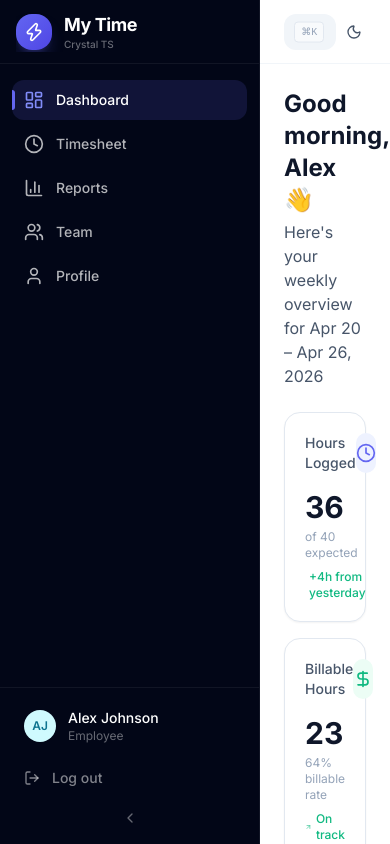
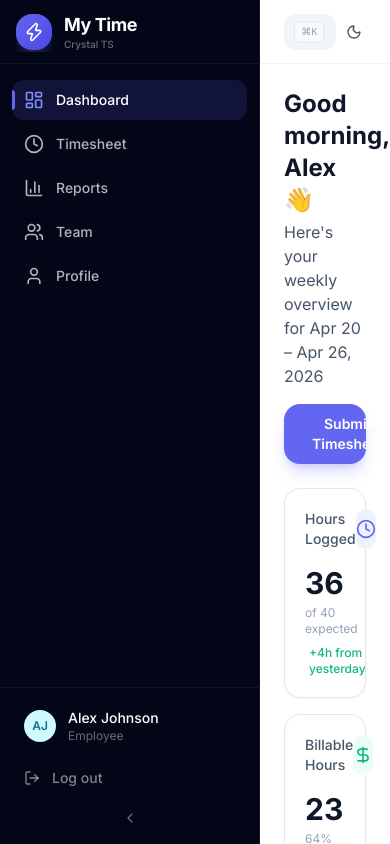
Before and after one commit to rvhacks/mytime-fe, a React (Vite) app: page /dashboard in a window 390 px wide. Both pictures are taken after a click on the button "Employee". Shown: the top 844 px of the page. Built offline with nearby package versions, Linux system fonts and the light colour scheme.

Commit message:
feat: add Submit Timesheet button next to dashboard greeting
- Button with Send icon navigates to /timesheet page
- Styled with brand color, shadow, hover/active effects
- Responsive: stacks below greeting on mobile, inline on desktop

```diff
--- a/src/pages/Dashboard.tsx
+++ b/src/pages/Dashboard.tsx
@@ -1,3 +1,4 @@
+import { useNavigate } from 'react-router-dom';
 import { motion } from 'framer-motion';
 import {
   Clock,
@@ -68,6 +69,7 @@ function getGreeting(): { text: string; emoji: string } {
 export default function Dashboard() {
   const { user } = useAuthStore();
   const greeting = getGreeting();
+  const navigate = useNavigate();
 
   const summaryCards = [
     {
@@ -120,13 +122,22 @@ export default function Dashboard() {
       className="space-y-6"
     >
       {/* Header */}
-      <motion.div variants={itemVariants}>
+      <motion.div variants={itemVariants} className="flex flex-col sm:flex-row sm:items-center sm:justify-between gap-4">
+        <div>
           <h1 className="text-2xl font-bold text-[var(--text-primary)]">
             {greeting.text}, {user?.name?.split(' ')[0]} {greeting.emoji}
           </h1>
           <p className="text-[var(--text-secondary)] mt-1">
             Here's your weekly overview for Apr 20 – Apr 26, 2026
           </p>
+        </div>
+        <button
+          onClick={() => navigate('/timesheet')}
+          className="inline-flex items-center gap-2 px-5 py-2.5 rounded-xl bg-brand-500 hover:bg-brand-600 text-white text-sm font-semibold shadow-lg shadow-brand-500/25 hover:shadow-brand-500/40 transition-all duration-200 active:scale-[0.97]"
+        >
+          <Send className="w-4 h-4" />
+          Submit Timesheet
+        </button>
       </motion.div>
 
       {/* Summary Cards */}
```
Lines whose indentation alone changed are shown as unchanged.
